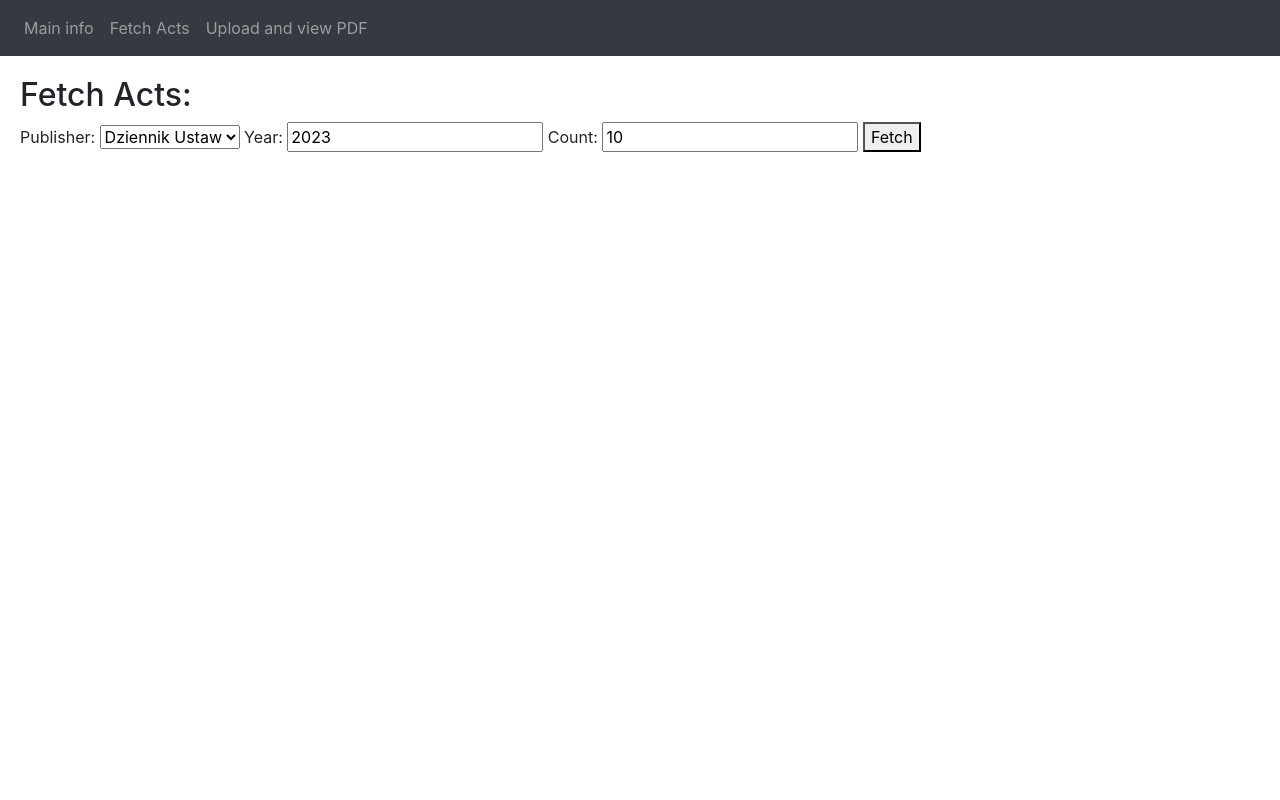
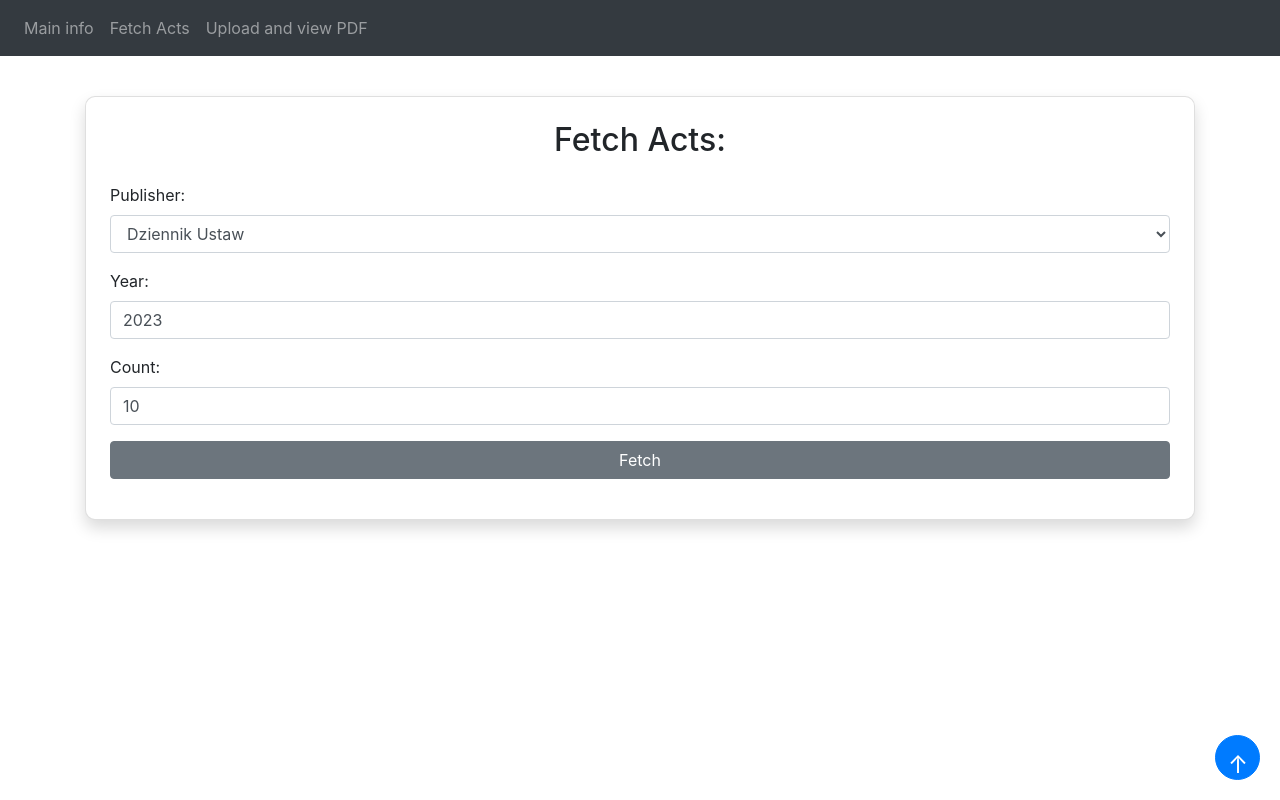
Before and after one commit to MiloszCur/magisterka, a Flask app: page / in a window 1280 px wide. Run offline with Flask 3, Linux system fonts and the light colour scheme; some libraries are stand-ins or nearby versions.

Commit message:
Fix apperance

```diff
--- a/Automatic_extraction_of_keywords_from_legal_acts/templates/index.html
+++ b/Automatic_extraction_of_keywords_from_legal_acts/templates/index.html
@@ -6,6 +6,7 @@
     <meta name="viewport" content="width=device-width, initial-scale=1" />
     <title>Upload and View PDF</title>
     <link href="https://cdn.jsdelivr.net/npm/bootstrap@4.6.2/dist/css/bootstrap.min.css" rel="stylesheet" />
+    <link rel="stylesheet" href="https://stackpath.bootstrapcdn.com/bootstrap/4.4.1/css/bootstrap.min.css" crossorigin="anonymous" />
 
     <style>
         .tree {
@@ -478,6 +479,7 @@
 </head>
 
 <body>
+
     <nav class="navbar navbar-expand-lg navbar-dark bg-dark">
         <button class="navbar-toggler" type="button" data-toggle="collapse" data-target="#navbar">
             <span class="navbar-toggler-icon"></span>
@@ -492,18 +494,44 @@
         </div>
     </nav>
     <div style="height: 20px;"></div>
-    <div style="margin-left: 20px;">
-        <h2>Fetch Acts:</h2>
+    <div class="container d-flex justify-content-center" style="min-height: 60vh; align-items: flex-start; margin-top: 20px;">
+  <div class="card p-4 shadow" style="width: 2000px; background-color: white; border-radius: 10px;">
+    <h2 class="text-center mb-4">Fetch Acts:</h2>
+
+    <div class="form-group">
       <label for="publisher">Publisher:</label>
-        <select id="publisher">
+      <select id="publisher" class="form-control">
           <option value="DziennikUstaw">Dziennik Ustaw</option>
           <option value="MonitorPolski">Monitor Polski</option>
       </select>
+    </div>
+
+    <div class="form-group">
       <label for="year">Year:</label>
-        <input type="number" id="year" value="2023" />
+      <input type="number" id="year" class="form-control" value="2023" />
+    </div>
+
+    <div class="form-group">
       <label for="count">Count:</label>
-        <input type="number" id="count" value="10" />
-        <button type="button" onclick="fetchActs()">Fetch</button>
+      <input type="number" id="count" class="form-control" value="10" />
+    </div>
+
+    <button type="button" class="btn btn-secondary btn-block" onclick="fetchActs()">Fetch</button>
+
+    <div id="loader" class="mt-3" style="display:none;">
+      <div class="loader-spinner"></div>
+      <span id="loader-percent">0%</span>
+    </div>
+
+    <div class="tree mt-3" id="acts-tree"></div>
+
+    <div id="pdf-modal">
+      <button id="close-modal" class="btn btn-secondary">Close</button>
+      <div class="nav-buttons">
+        <button id="prev-keyword" class="btn btn-outline-primary">Previous</button>
+        <button id="next-keyword" class="btn btn-outline-primary">Next</button>
+      </div>
+      <div id="modal-content"></div>
 
         <div id="loader">
             <div class="loader-spinner"></div>
@@ -524,6 +552,31 @@
         <script src="https://code.jquery.com/jquery-3.6.0.min.js"></script>
         <script src="https://cdn.jsdelivr.net/npm/bootstrap@4.6.2/dist/js/bootstrap.bundle.min.js"></script>
     </div>
+    <a href="#" class="scroll-to-top btn btn-primary" style="
+    position: fixed;
+    bottom: 20px;
+    right: 20px;
+    border-radius: 50%;
+    width: 45px;
+    height: 45px;
+    text-align: center;
+    line-height: 45px;
+    font-size: 24px;
+    color: white;
+    z-index: 1000;
+">
+    ↑
+</a>
+<script>
+  document.querySelector('.scroll-to-top').addEventListener('click', function(e) {
+    e.preventDefault();
+    window.scroll({ top: 0, behavior: 'smooth' });
+  });
+</script>
+
+
+
+
 </body>
 
 </html>
```
Lines whose indentation alone changed are shown as unchanged.
